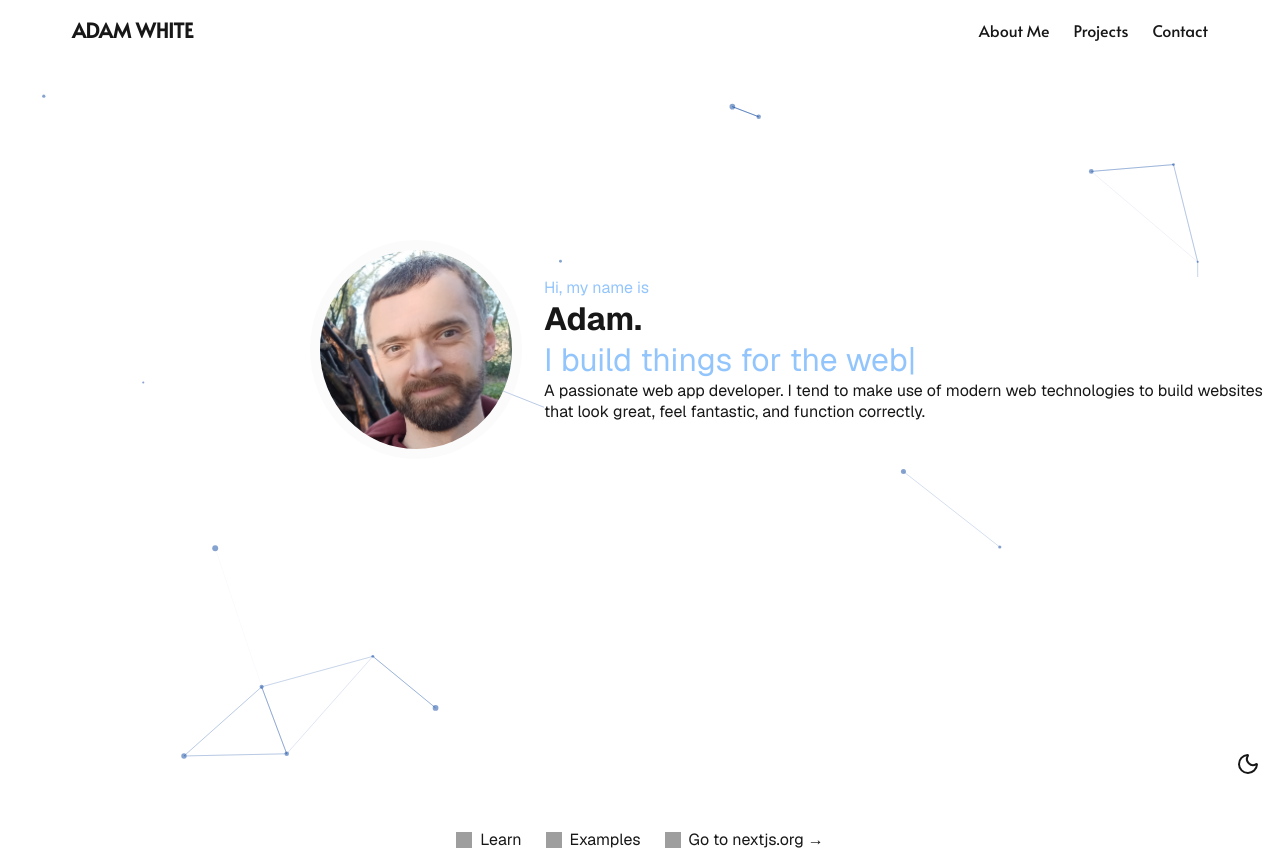
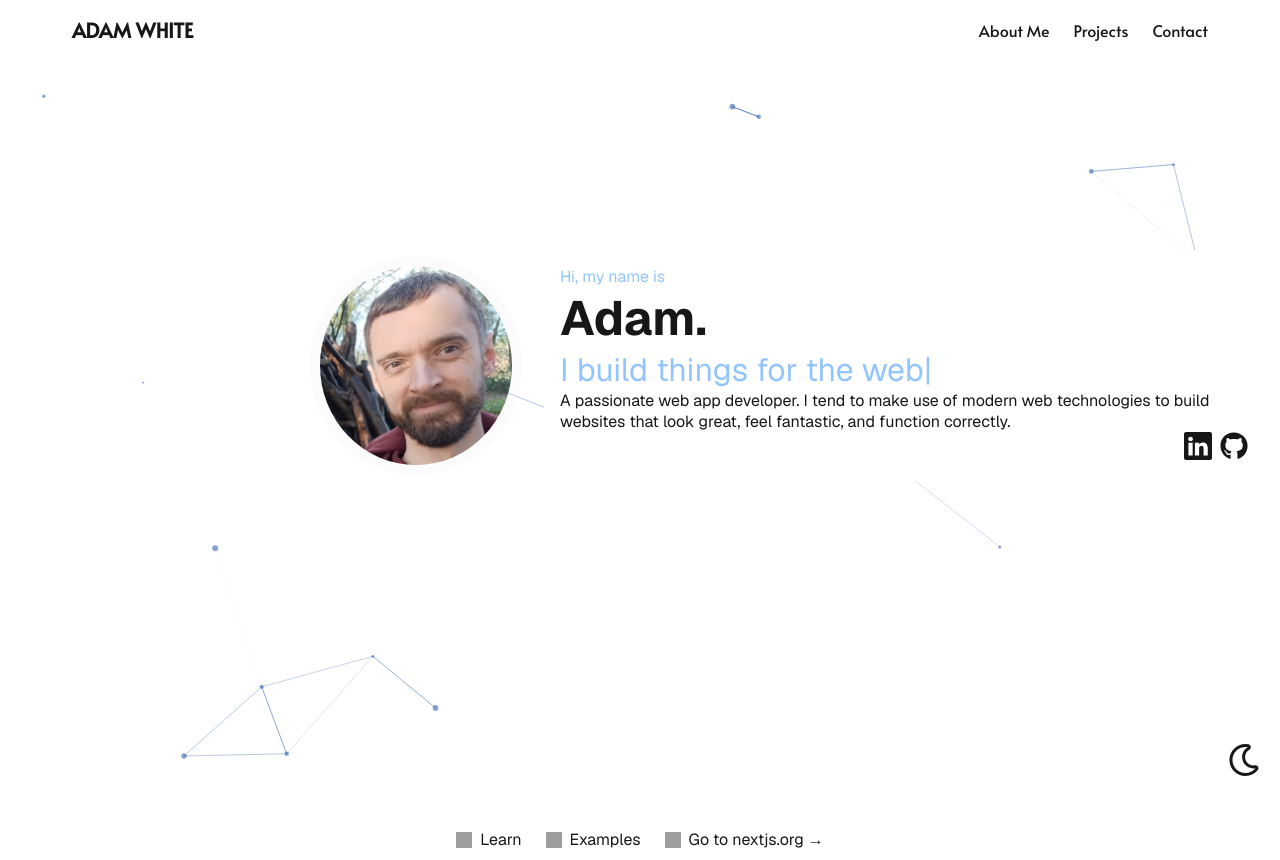
Before and after one commit to AdamFrankWhite/Portfolio-2025, a Next.js app: page / in a window 1280 px wide. Built offline with nearby package versions, Linux system fonts and the light colour scheme; grey boxes are pictures that could not be loaded.

Commit message:
changed icons

```diff
--- a/package.json
+++ b/package.json
@@ -12,10 +12,10 @@
     "@tsparticles/engine": "^3.9.1",
     "@tsparticles/react": "^3.0.0",
     "@tsparticles/slim": "^3.9.1",
-    "lucide-react": "^0.536.0",
     "next": "15.4.5",
     "react": "19.1.0",
     "react-dom": "19.1.0",
+    "react-icons": "^5.5.0",
     "sass": "^1.89.2"
   },
   "devDependencies": {
--- a/src/components/Navbar/index.tsx
+++ b/src/components/Navbar/index.tsx
@@ -1,6 +1,9 @@
 import { useEffect, useState } from "react";
 import Link from "next/link";
-import { Menu, Moon, Sun, X } from "lucide-react";
+import { LuSun } from "react-icons/lu";
+import { CgMenu } from "react-icons/cg";
+import { IoCloseSharp } from "react-icons/io5";
+import { FaRegMoon } from "react-icons/fa";
 import styles from "./Navbar.module.scss";
 
 export default function Navbar() {
@@ -43,9 +46,12 @@ export default function Navbar() {
                     aria-label="Toggle menu"
                 >
                     {isOpen ? (
-                        <X size={24} color="var(--foreground)" />
+                        <IoCloseSharp
+                            size={"1.5rem"}
+                            color="var(--foreground)"
+                        />
                     ) : (
-                        <Menu size={24} color="var(--foreground)" />
+                        <CgMenu size={"1.5rem"} color="var(--foreground)" />
                     )}
                 </button>
 
@@ -60,10 +66,14 @@ export default function Navbar() {
                         position: "fixed",
                         bottom: 20,
                         right: 20,
-                        zIndex: 1000,
+                        zIndex: 2,
                     }}
                 >
-                    {theme === "dark" ? <Sun /> : <Moon />}
+                    {theme === "dark" ? (
+                        <LuSun size={"2rem"} />
+                    ) : (
+                        <FaRegMoon size={"2rem"} />
+                    )}
                 </span>
             </nav>
             {isOpen && (
--- a/src/pages/index.tsx
+++ b/src/pages/index.tsx
@@ -1,7 +1,8 @@
 import Head from "next/head";
 import Image from "next/image";
 import { Geist, Geist_Mono } from "next/font/google";
-
+import { BsLinkedin } from "react-icons/bs";
+import { FaGithub } from "react-icons/fa6";
 import styles from "@/styles/Home.module.css";
 
 import ParticlesComponent from "@/components/Particles";
@@ -63,6 +64,22 @@ export default function Home() {
                                     websites that look great, feel fantastic,
                                     and function correctly.
                                 </p>
+                                <div className={styles.socialMediaIcons}>
+                                    <a
+                                        href="https://www.linkedin.com/in/adamfrankwhite/"
+                                        target="_blank"
+                                        rel="noopener noreferrer"
+                                    >
+                                        <BsLinkedin size={"1.75rem"} />
+                                    </a>
+                                    <a
+                                        href="https://github.com/AdamFrankWhite"
+                                        target="_blank"
+                                        rel="noopener noreferrer"
+                                    >
+                                        <FaGithub size={"1.75rem"} />
+                                    </a>
+                                </div>
                             </div>
                         </div>
                     </div>
--- a/src/styles/Home.module.css
+++ b/src/styles/Home.module.css
@@ -87,12 +87,21 @@
 
     .bannerContentText {
         background: var(--background);
+        padding: 1rem;
     }
-    .bannerContentText h1,
+    /* .bannerContentText h1,
     .bannerContentText h2,
     .bannerContentText span,
     .bannerContentText p {
         background: var(--background);
+    } */
+    .bannerContentText h1 {
+        font-size: 3rem;
+    }
+    .socialMediaIcons {
+        display: flex;
+        justify-content: flex-end;
+        gap: 0.5rem;
     }
 }
 
```
Also changed, not shown: 1 other file (tests, documents, lock files or other folders).
